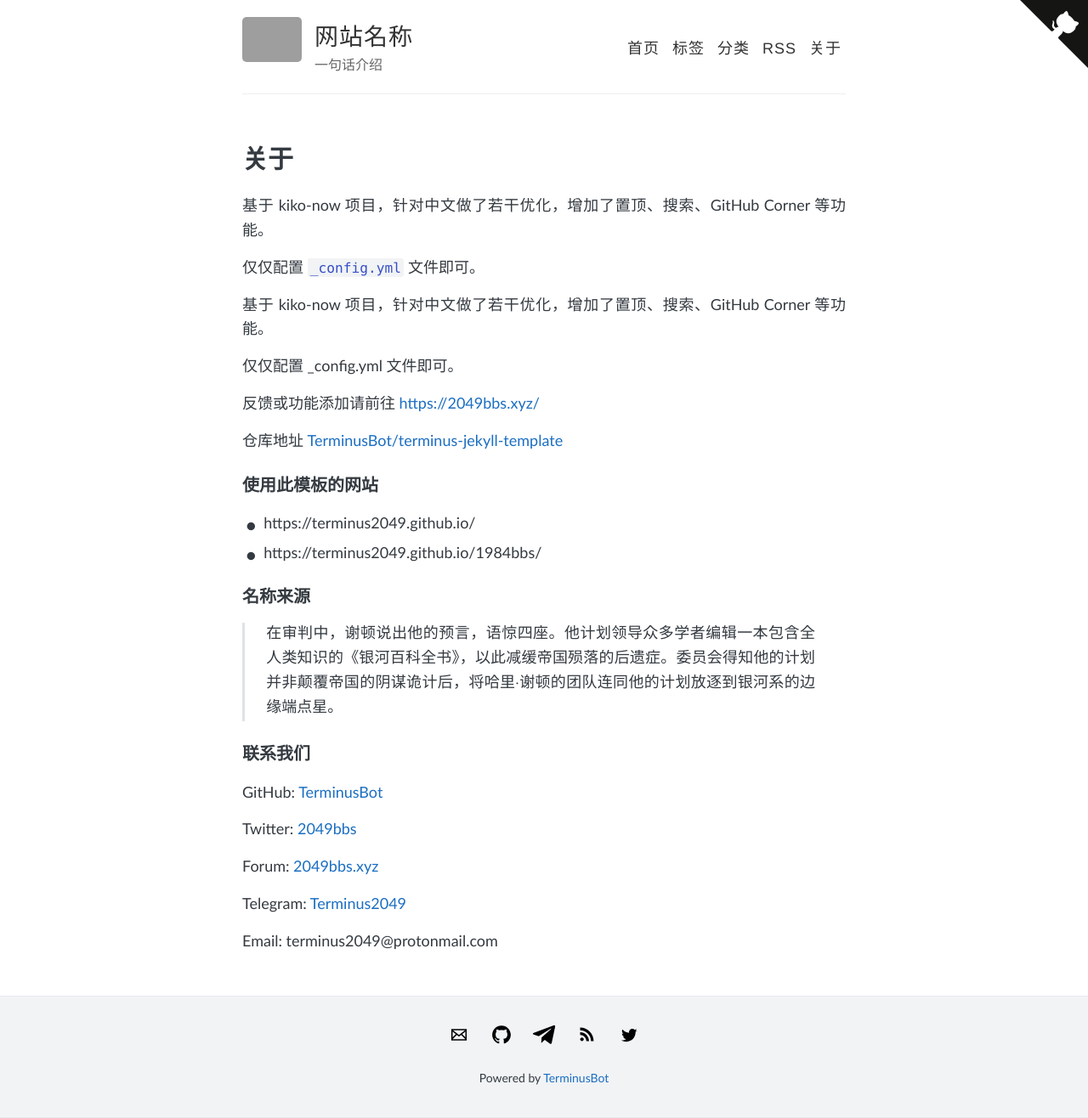
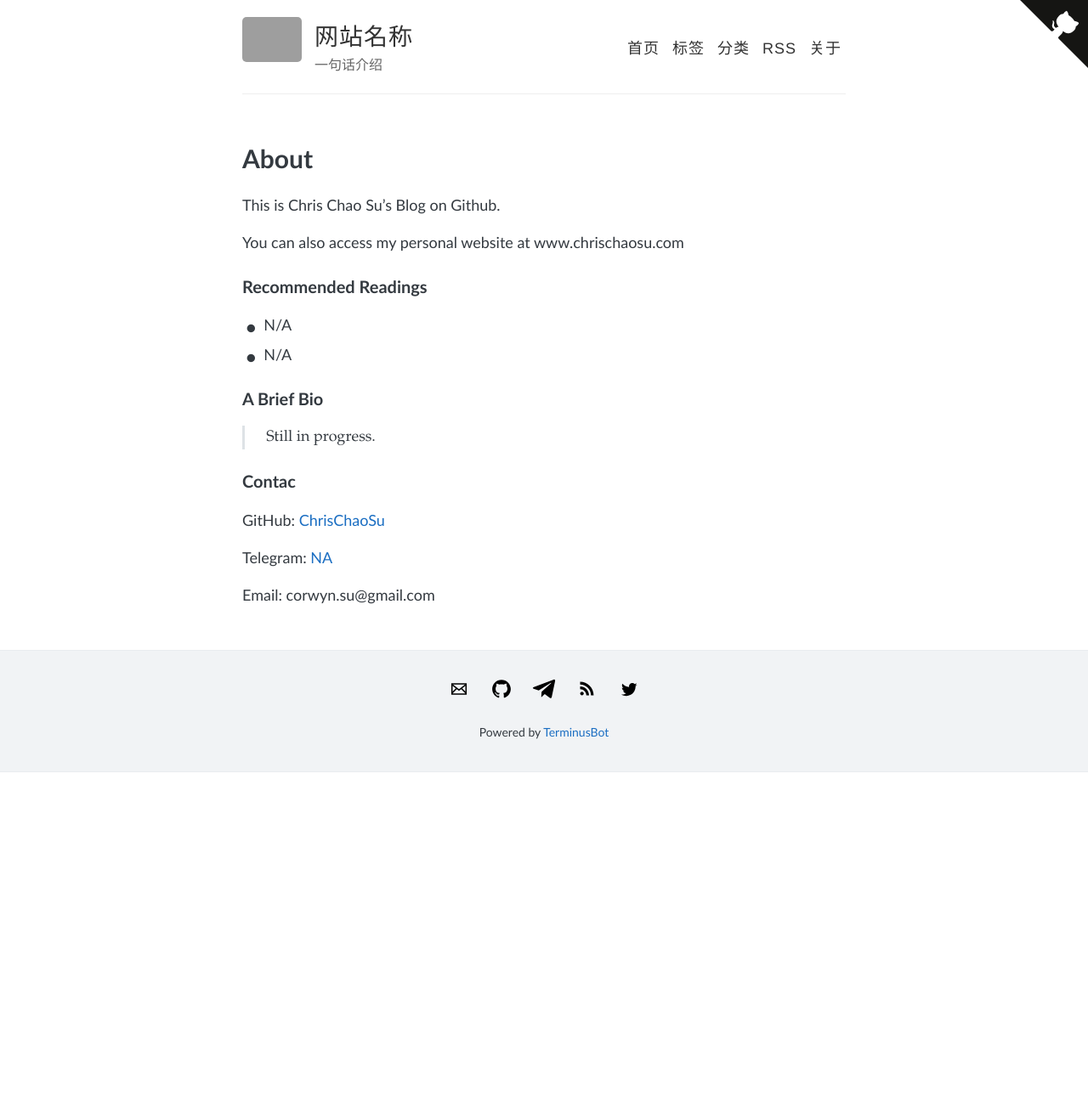
Before and after one commit to chrischaosu/blog, a Jekyll site: the page built from about.md, in a window 1280 px wide. Shown: the whole page at 85% size. Built offline with Jekyll 4.4.1, drawn with Linux system fonts in a browser that asks for light colours; after the commit the page ends 909 px from its top, so only the background shows below that; grey boxes are pictures that could not be loaded.

Commit message:
Update about.md

```diff
--- a/about.md
+++ b/about.md
@@ -1,6 +1,6 @@
 ---
 layout: page
-title: 关于
+title: About
 permalink: /about.html
 ---
 
@@ -9,34 +9,23 @@ permalink: /about.html
 {% endif %}
 
 
-基于 kiko-now 项目，针对中文做了若干优化，增加了置顶、搜索、GitHub Corner 等功能。
+This is Chris Chao Su's Blog on Github.
 
-仅仅配置 `_config.yml` 文件即可。
+You can also access my personal website at www.chrischaosu.com
 
-基于 kiko-now 项目，针对中文做了若干优化，增加了置顶、搜索、GitHub Corner 等功能。
 
-仅仅配置 _config.yml 文件即可。
+### Recommended Readings
+* N/A
+* N/A
 
-反馈或功能添加请前往 <https://2049bbs.xyz/>
+### A Brief Bio
 
-仓库地址 [TerminusBot/terminus-jekyll-template](https://github.com/TerminusBot/terminus-jekyll-template)
+> Still in progress.
 
-### 使用此模板的网站
-* https://terminus2049.github.io/
-* https://terminus2049.github.io/1984bbs/
+### Contac
 
-### 名称来源
+GitHub: [ChrisChaoSu](https://github.com/chrischaosu)
 
-> 在审判中，谢顿说出他的预言，语惊四座。他计划领导众多学者编辑一本包含全人类知识的《银河百科全书》，以此减缓帝国殒落的后遗症。委员会得知他的计划并非颠覆帝国的阴谋诡计后，将哈里·谢顿的团队连同他的计划放逐到银河系的边缘端点星。
+Telegram: [NA](NA)
 
-### 联系我们
-
-GitHub: [TerminusBot](https://github.com/TerminusBot)
-
-Twitter: [2049bbs](https://www.twitter.com/2049bbs)
-
-Forum: [2049bbs.xyz](https://2049bbs.xyz)
-
-Telegram: [Terminus2049](https://t.me/terminus_9402)
-
-Email: terminus2049@protonmail.com
+Email: corwyn.su@gmail.com
```
